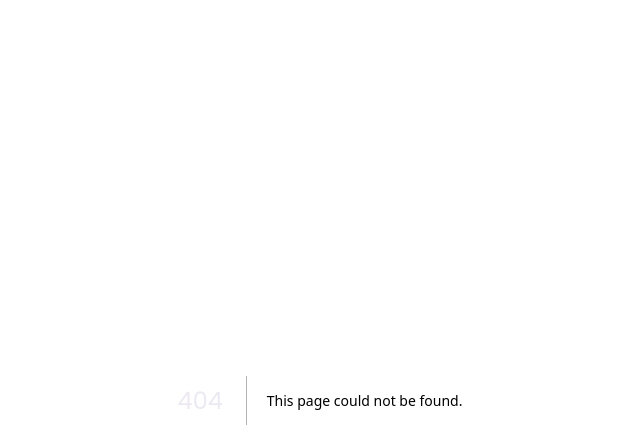
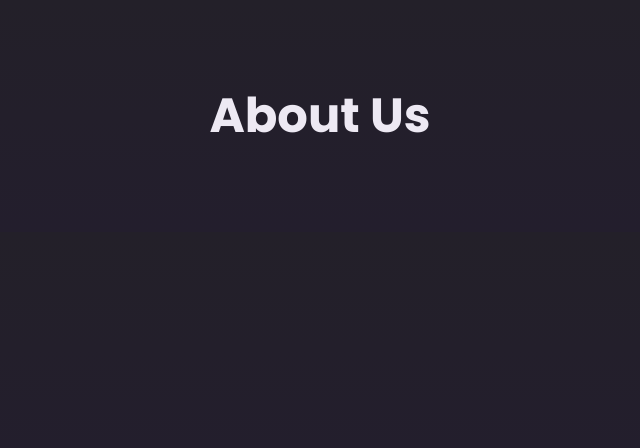
Before and after one commit to daniel-avzaradel/next-js14-full-course, a Next.js app in the folder 01-starting-project/: page /about in a window 1280 px wide. Before the commit this address had no page. Shown: the top 448 px of the page, without its empty margins (320-960 px from the left). Built offline with nearby package versions, Linux system fonts and the light colour scheme.

Commit message:
creating pages in nextjs

```diff
--- /dev/null
+++ b/01-starting-project/app/about/page.js
@@ -0,0 +1,9 @@
+const AboutPage = () => {
+  return (
+    <main>
+      <h1>About Us</h1>
+    </main>
+  );
+};
+
+export default AboutPage;
--- a/01-starting-project/app/globals.css
+++ b/01-starting-project/app/globals.css
@@ -6,7 +6,8 @@
 
 html {
   font-family: 'Open Sans', sans-serif;
-  height: 100%;
+  max-height: 100%;
+  box-sizing: border-box;
 }
 
 body {
```
Also changed, not shown: 1 other file (tests, documents, lock files or other folders).
